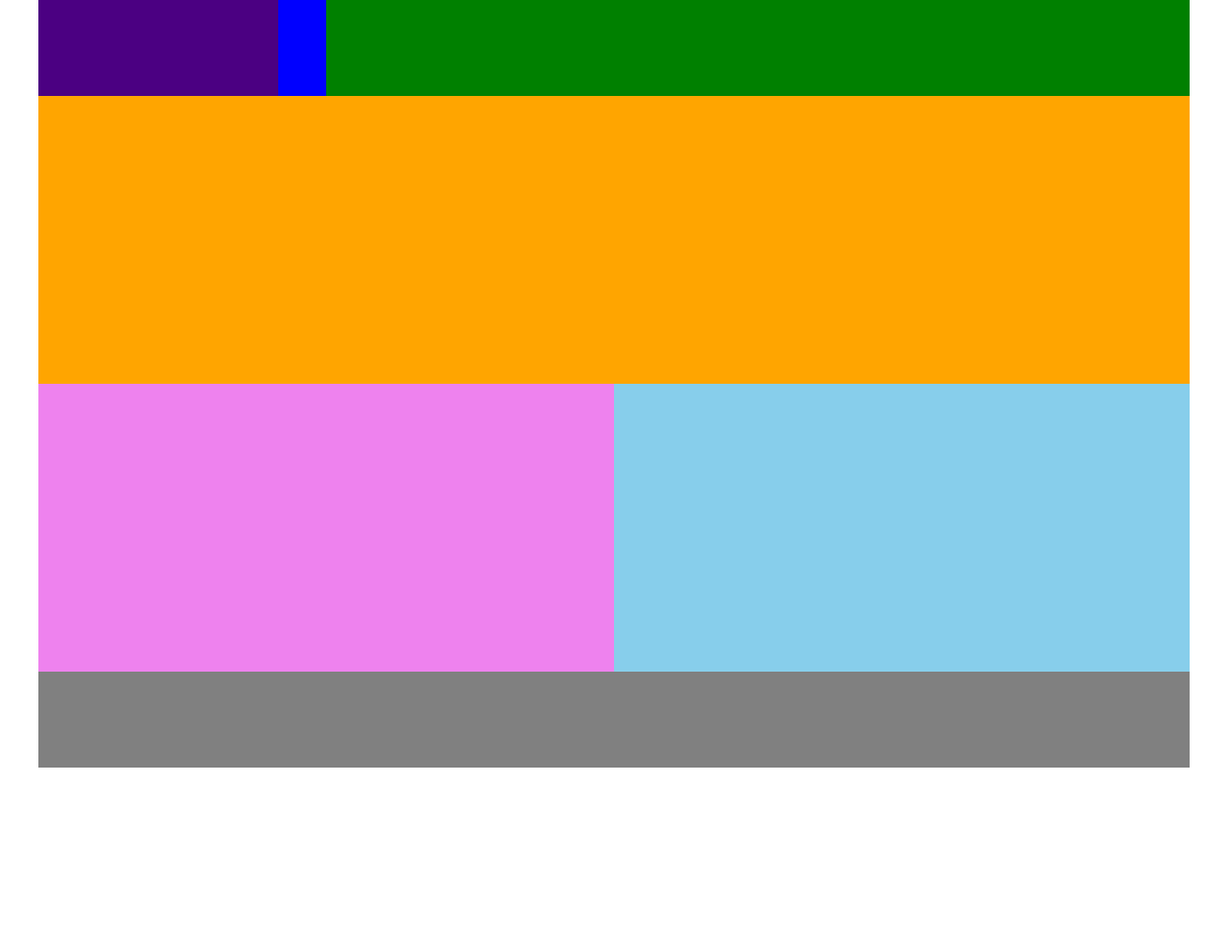
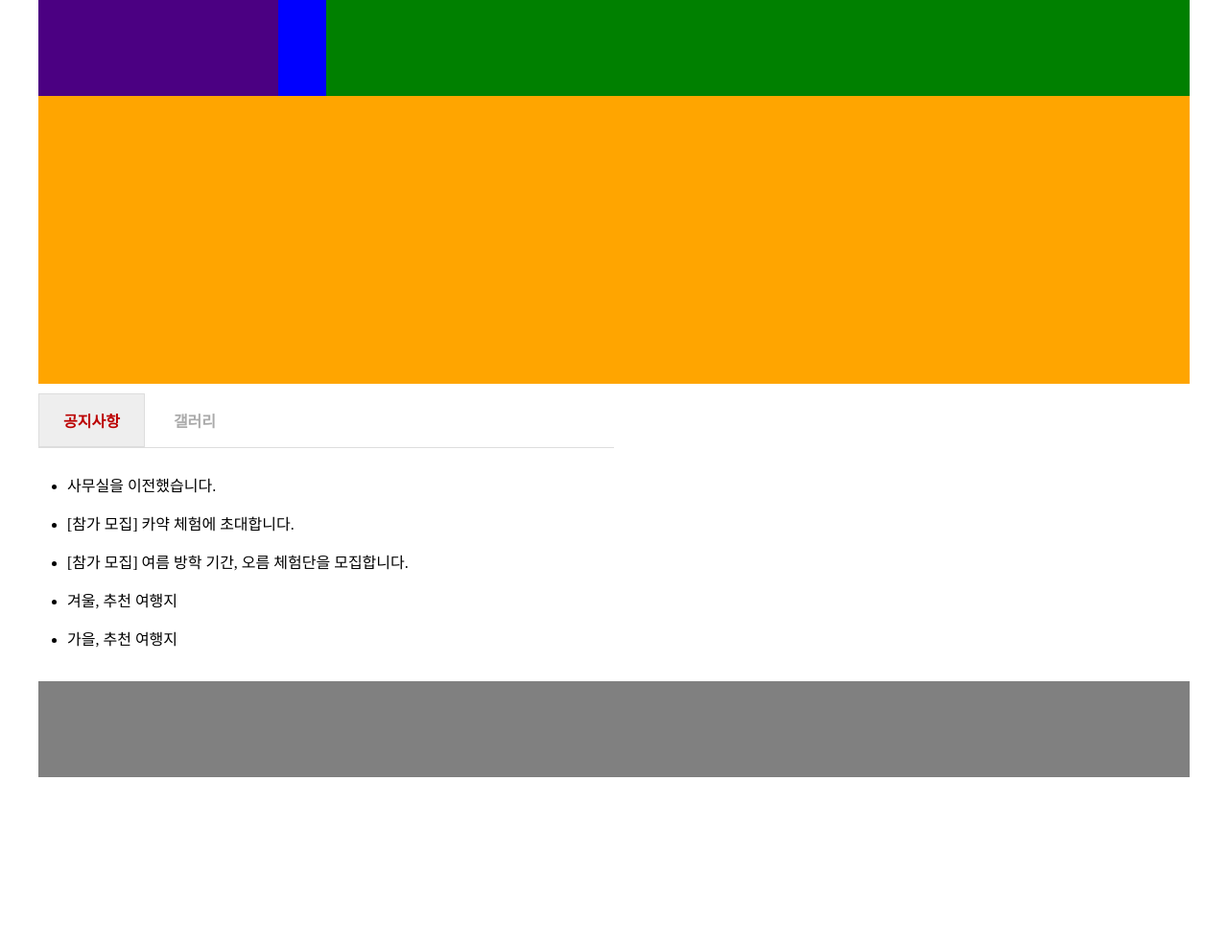
Before and after one commit to whaTTEE/HtmlCssJs, a plain HTML site: page index.html in a window 1280 px wide. Shown: the whole page at 96% size. Before the commit the page ends 800 px from the top, so only its background shows below. Drawn offline with Linux system fonts and the light colour scheme.

Commit message:
탭메뉴
완료

```diff
--- a/index.html
+++ b/index.html
@@ -1,11 +1,13 @@
 <!DOCTYPE html>
 <html lang="en">
+
 <head>
     <meta charset="UTF-8">
     <meta name="viewport" content="width=device-width, initial-scale=1.0">
     <title>Document</title>
     <link rel="stylesheet" href="style.css">
 </head>
+
 <body>
     <div id="container">
         <header>
@@ -21,7 +23,31 @@
         </div>
         <div id="contents">
             <div id="tabMenu">
+                <input type="radio" id="tab1" name="tabs" checked>
+                <label for="tab1">공지사항</label>
+                <input type="radio" id="tab2" name="tabs">
+                <label for="tab2">갤러리</label>
 
+                <div id="notice", class="tabContent">
+                    <h2>공지사항 내용입니다.</h2>
+                    <ul>
+                        <li>사무실을 이전했습니다.</li>
+                        <li>[참가 모집] 카약 체험에 초대합니다.</li>
+                        <li>[참가 모집] 여름 방학 기간, 오름 체험단을 모집합니다.</li>
+                        <li>겨울, 추천 여행지</li>
+                        <li>가을, 추천 여행지</li>
+                    </ul>
+                </div>
+                <div id="gallery" class="tabContent">
+                    <h2>갤러리 내용입니다.</h2>
+                    <ul>
+                        <li><img src="images/img-1.jpg" alt=""></li>
+                        <li><img src="images/img-2.jpg" alt=""></li>
+                        <li><img src="images/img-3.jpg" alt=""></li>
+                        <li><img src="images/img-1.jpg" alt=""></li>
+                        <li><img src="images/img-2.jpg" alt=""></li>
+                        <li><img src="images/img-3.jpg" alt=""></li>
+                    </ul>
             </div>
             <div id="links">
 
@@ -32,4 +58,5 @@
         </footer>
     </div>
 </body>
+
 </html>
--- a/style.css
+++ b/style.css
@@ -1,25 +1,31 @@
-*{
+* {
     margin: 0;
     padding: 0;
     box-sizing: border-box;
 }
+
 #container {
     margin: 0 auto;
     width: 1200px;
 }
+
 /*헤더 영역*/
-header{
-    width: 100%; /*너비*/
+header {
+    width: 100%;
+    /*너비*/
     height: 100px;
     background-color: blue;
 }
+
 /*로고 영역*/
 #logo {
-    float: left;  /*왼쪽으로 플로팅*/
+    float: left;
+    /*왼쪽으로 플로팅*/
     width: 250px;
     height: 100px;
     background-color: indigo;
 }
+
 /*내비게이션 영역*/
 nav {
     float: right;
@@ -33,7 +39,7 @@ nav {
     width: 100%;
     height: 300px;
     background-color: orange;
-    overflow:hidden;
+    overflow: hidden;
 }
 
 #contents {
@@ -42,19 +48,76 @@ nav {
 }
 
 #tabMenu {
-    float:left;
+    float: left;
     width: 600px;
     height: 100%;
-    background-color: violet;
+    margin-top: 10px;
 }
+
+#tabMenu input[type="radio"] {
+    display: none;
+}
+
+#tabMenu label {
+    display: inline-block;
+    margin: 0 0;
+    padding: 15px 25px;
+    font-weight: 600;
+    text-align: center;
+    color: #aaa;
+    border: 1px solid transparent;
+}
+
+#tabMenu label:hover {
+    color: #222;
+    cursor: pointer;
+}
+
+#tabMenu input:checked+label {
+    color: #b00;
+    border: 1px solid #ddd;
+    background-color: #eee;
+}
+
+.tabContent {
+    display: none;
+    padding: 20px 0 0;
+    border-top: 1px solid #ddd;
+}
+
+.tabContent h2 {
+    display: none;
+}
+
+#notice ul {
+    list-style: disc;
+    margin-left: 30px;
+}
+
+#notice ul li {
+    font-size: 16px;
+    line-height: 2.5;
+}
+
+#gallery ul li {
+    display: inline;
+}
+
 #links {
     float: right;
     width: 600px;
     height: 100%;
-    background-color: skyblue;
+    /* background-color: skyblue; */
 }
+
 footer {
+    clear: both;
     width: 100%;
     height: 100px;
     background-color: gray;
 }
+
+#tab1:checked~#notice,
+#tab2:checked~#gallery {
+    display: block;
+}
```
Also changed, not shown: images/icon-1.jpg (added), images/icon-2.jpg (added), images/icon-3.jpg (added), images/img-1.jpg (added), images/img-2.jpg (added), images/img-3.jpg (added), images/photo-1.jpg (added), images/photo-2.jpg (added), images/photo-3.jpg (added), images/sns-1.png (added), images/sns-2.png (added), images/sns-3.png (added).
